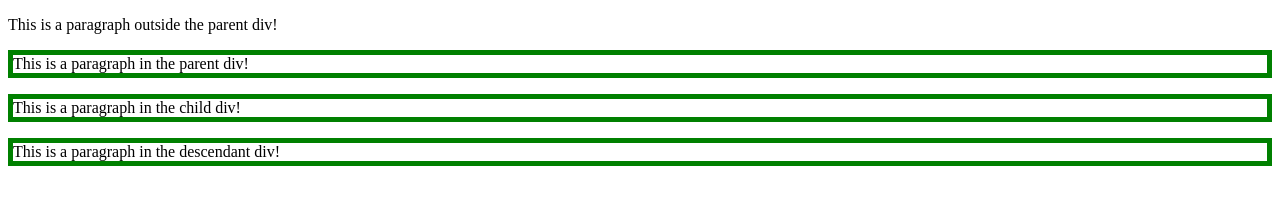
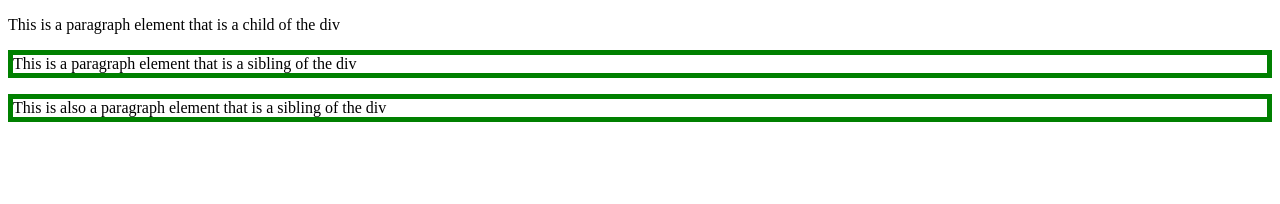
Before and after one commit to Ayzel0/acupuncturewebsite, a website: page index1.html in a window 1280 px wide. Drawn offline with Linux system fonts and the light colour scheme.

Commit message:
more changes

```diff
--- a/index1.html
+++ b/index1.html
@@ -8,15 +8,10 @@
     <title>Document</title>
 </head>
 <body>
-  <p>This is a paragraph outside the parent div!</p>
-  <div class="parent-div">
-    <p>This is a paragraph in the parent div!</p>
-    <div class="child-div">
-      <p>This is a paragraph in the child div!</p>
-      <div class="descendant-div">
-        <p>This is a paragraph in the descendant div!</p>
-      </div>
-    </div>
+  <div>
+    <p>This is a paragraph element that is a child of the div</p>
   </div>
+  <p>This is a paragraph element that is a sibling of the div</p>
+  <p>This is also a paragraph element that is a sibling of the div</p>
 </body>
 </html>
--- a/style1.css
+++ b/style1.css
@@ -14,7 +14,7 @@
     font-family: 'Trebuchet MS';
 }
 
-.parent-div p
+div ~ p
 {
     border: 5px solid green;
 }
```
